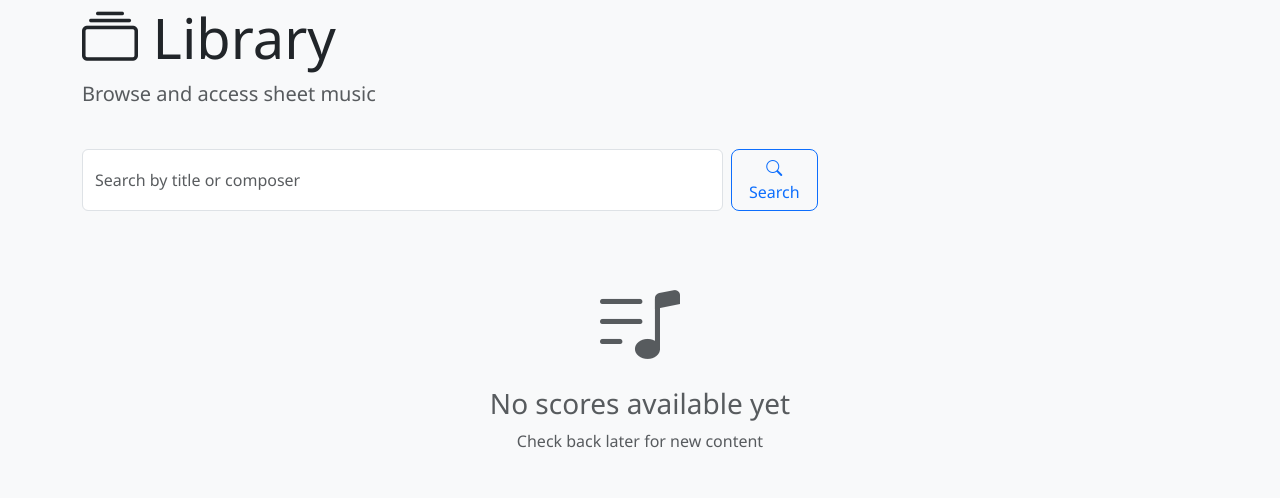
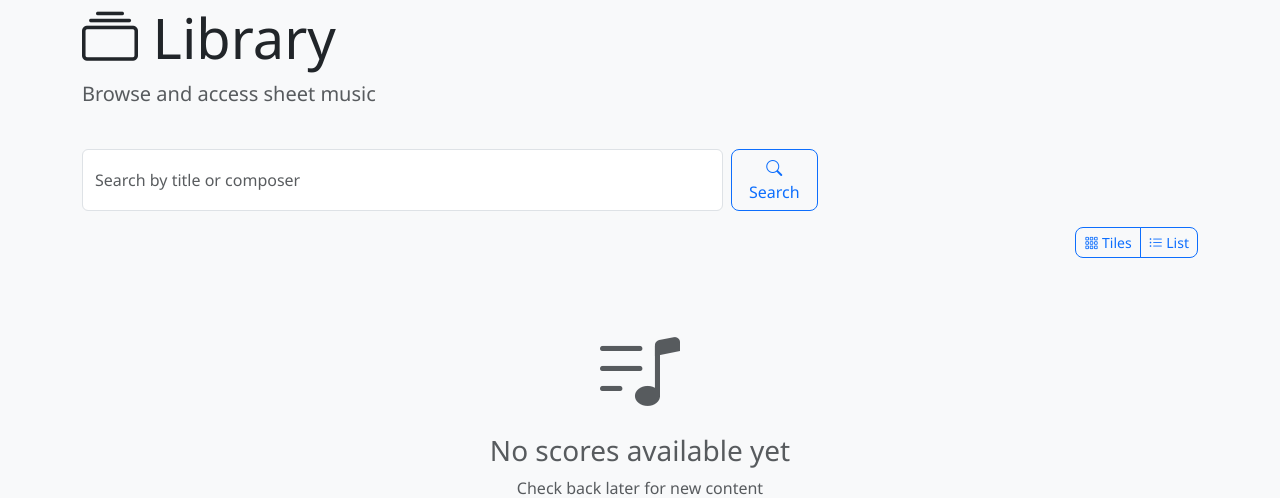
Before and after one commit to Akademicki-Chor-Politechniki-Lodzkiej/ScoreLock, a Flask app: page /library in a window 1280 px wide. Shown: the part 145-643 px from the top of the page. Run offline with Flask 3, Linux system fonts and the light colour scheme; the visitor is signed in with stand-in values (Sample User, id 1); data that the repository does not hold is empty; some libraries are stand-ins or nearby versions.

Commit message:
Added view toggle

```diff
--- a/templates/library.html
+++ b/templates/library.html
@@ -35,6 +35,24 @@
             {% if q %}
             <small class="text-muted">{{ t('showing_results_for') }} "{{ q }}"</small>
             {% endif %}
+        </div>
+    </div>
+
+    <!-- View toggle -->
+    <div class="row mb-3">
+        <div class="col-12 d-flex justify-content-end">
+            <div class="btn-group btn-group-sm" role="group" aria-label="View type">
+                <a href="{% if q %}{{ url_for('library', q=q, view='tiles', page=pagination.page if pagination else 1) }}{% else %}{{ url_for('library', view='tiles', page=pagination.page if pagination else 1) }}{% endif %}"
+                   class="btn {% if view == 'tiles' %}btn-primary{% else %}btn-outline-primary{% endif %}"
+                   aria-label="{{ t('view_tiles') }}">
+                    <i class="bi bi-grid-3x3-gap"></i> {{ t('view_tiles') }}
+                </a>
+                <a href="{% if q %}{{ url_for('library', q=q, view='list', page=pagination.page if pagination else 1) }}{% else %}{{ url_for('library', view='list', page=pagination.page if pagination else 1) }}{% endif %}"
+                   class="btn {% if view == 'list' %}btn-primary{% else %}btn-outline-primary{% endif %}"
+                   aria-label="{{ t('view_list') }}">
+                    <i class="bi bi-list-ul"></i> {{ t('view_list') }}
+                </a>
+            </div>
         </div>
     </div>
 
```
